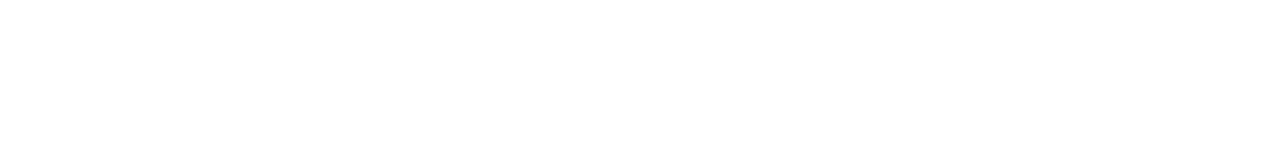
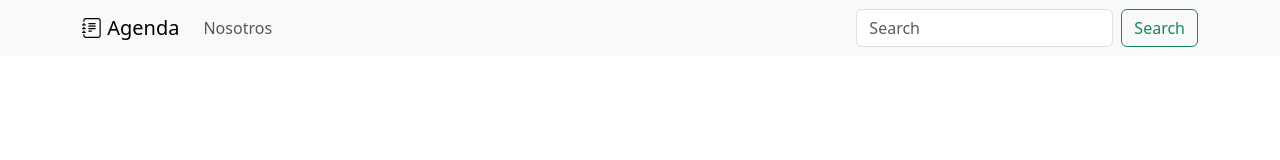
Before and after one commit to Juanruizkk/CRUDPersonaRolling, a plain HTML site: page index.html in a window 1280 px wide. Drawn offline with nearby package versions, Linux system fonts and the light colour scheme.

Commit message:
agregamos la opcion nosotros y el icono

```diff
--- a/index.html
+++ b/index.html
@@ -6,16 +6,42 @@
     <meta name="viewport" content="width=device-width, initial-scale=1.0">
     <meta name="description" content="Practica de un crud para una agenda de contactos">
     <meta name="keywords" content="CSS, Boostrap, Javascript, Boostrap, CRUD, module">
-    <title>Document</title>
+    <title>CRUD</title>
     <!-- Boostrap -->
     <link href="https://cdn.jsdelivr.net/npm/bootstrap@5.3.3/dist/css/bootstrap.min.css" rel="stylesheet"
         integrity="sha384-QWTKZyjpPEjISv5WaRU9OFeRpok6YctnYmDr5pNlyT2bRjXh0JMhjY6hW+ALEwIH" crossorigin="anonymous">
+    <!-- Boostrap icons -->
+    <link rel="stylesheet" href="https://cdn.jsdelivr.net/npm/bootstrap-icons@1.11.3/font/bootstrap-icons.min.css">
+    <!-- CSS -->
+    <link rel="stylesheet" href="css/style.css">
 </head>
 
 <body>
-    <script src="https://cdn.jsdelivr.net/npm/@popperjs/core@2.11.8/dist/umd/popper.min.js"
-        integrity="sha384-I7E8VVD/ismYTF4hNIPjVp/Zjvgyol6VFvRkX/vR+Vc4jQkC+hVqc2pM8ODewa9r"
-        crossorigin="anonymous"></script>
+    <header>
+        <nav class="navbar navbar-expand-lg bg-body-tertiary">
+            <div class="container">
+                <a class="navbar-brand" href="index.html"><i class="bi bi-journal-text"></i> Agenda</a>
+                <button class="navbar-toggler" type="button" data-bs-toggle="collapse"
+                    data-bs-target="#navbarSupportedContent" aria-controls="navbarSupportedContent"
+                    aria-expanded="false" aria-label="Toggle navigation">
+                    <span class="navbar-toggler-icon"></span>
+                </button>
+                <div class="collapse navbar-collapse" id="navbarSupportedContent">
+                    <ul class="navbar-nav me-auto mb-2 mb-lg-0">
+                        <li class="nav-item">
+                            <a class="nav-link" href="./pages/nosotros.html">Nosotros</a>
+                        </li>
+
+                    </ul>
+                    <form class="d-flex" role="search">
+                        <input class="form-control me-2" type="search" placeholder="Search" aria-label="Search">
+                        <button class="btn btn-outline-success" type="submit">Search</button>
+                    </form>
+                </div>
+            </div>
+        </nav>
+    </header>
+    <script src="js/apps.js"></script>
     <script src="https://cdn.jsdelivr.net/npm/bootstrap@5.3.3/dist/js/bootstrap.min.js"
         integrity="sha384-0pUGZvbkm6XF6gxjEnlmuGrJXVbNuzT9qBBavbLwCsOGabYfZo0T0to5eqruptLy"
         crossorigin="anonymous"></script>
```
Also changed, not shown: pages/nosotros.html (added).
